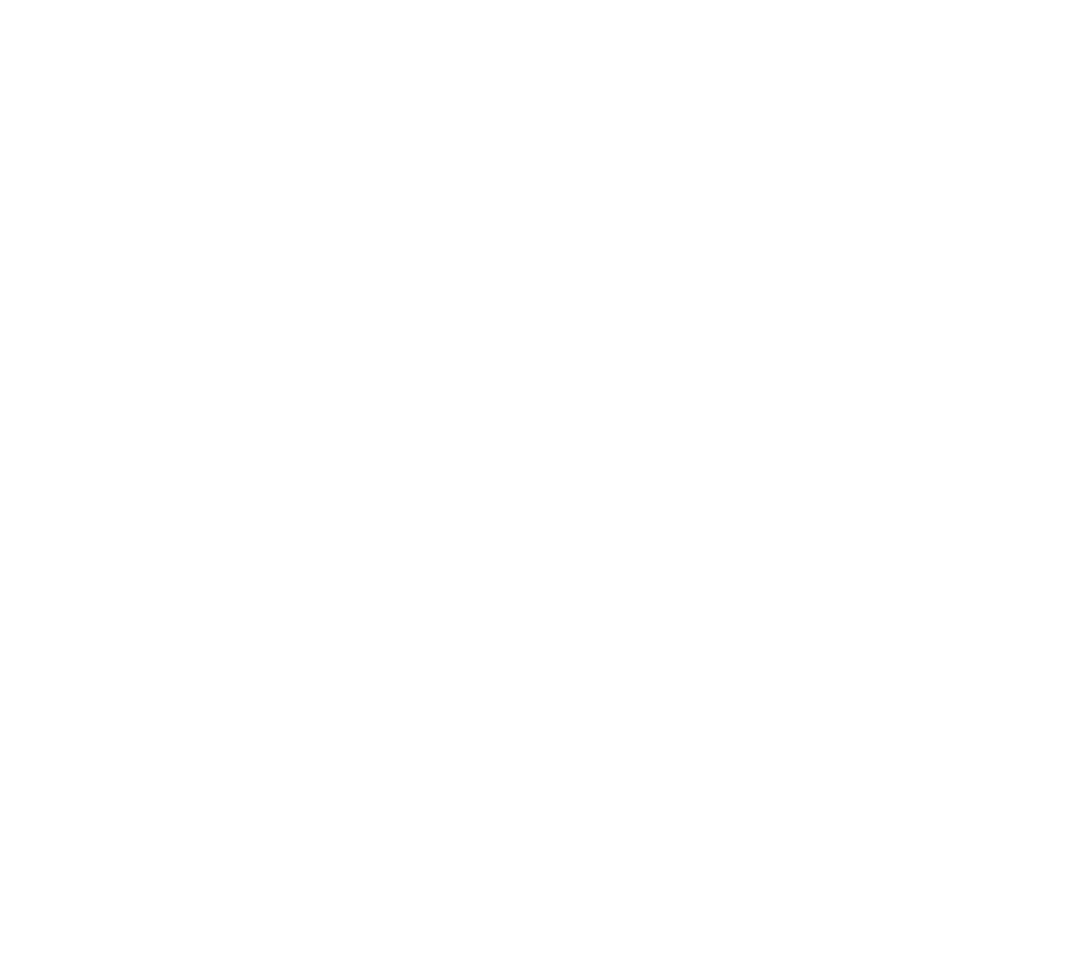
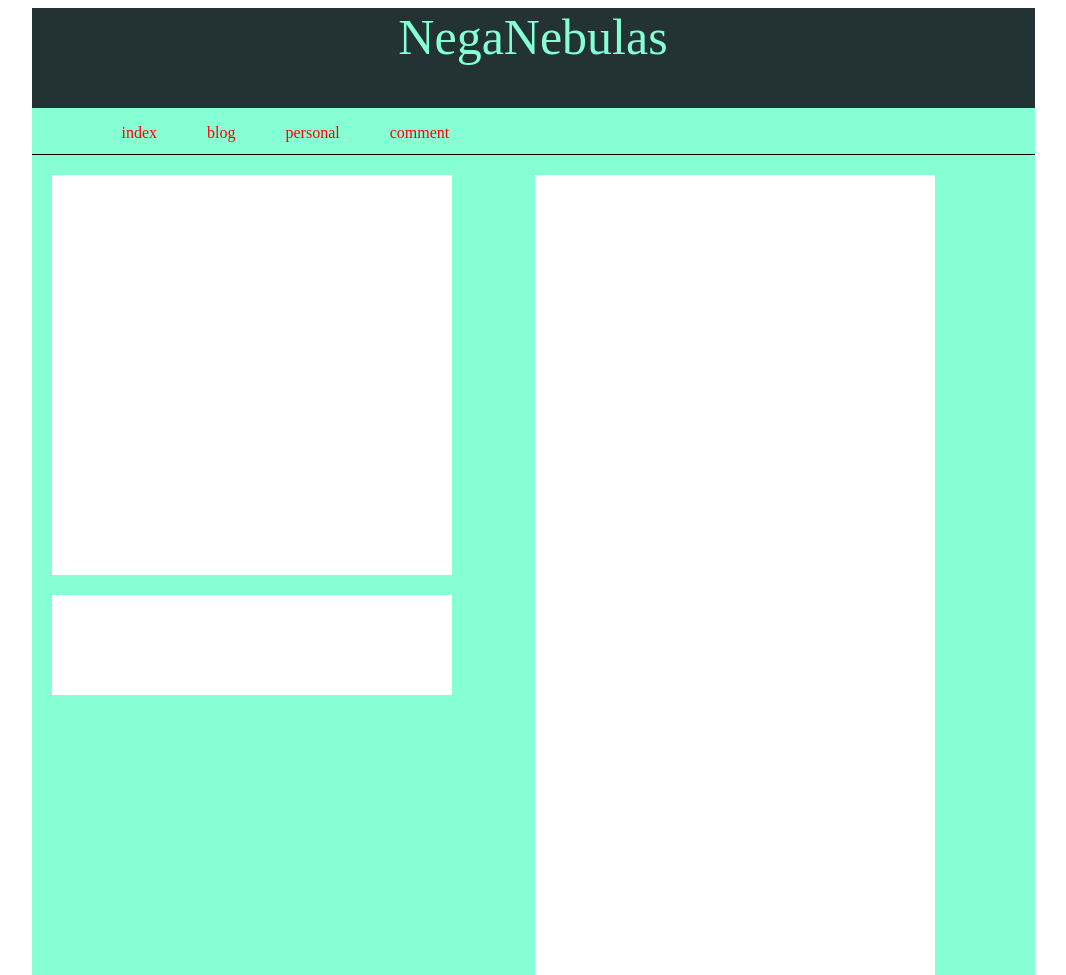
Before and after one commit to EndlessParadox/NegaNebulas, a plain HTML site: page Index.html in a window 1280 px wide. Shown: the whole page, without its empty margins (107-1173 px from the left). Before the commit the page ends 800 px from the top, so only its background shows below. Drawn offline with Linux system fonts and the light colour scheme.

Commit message:
basic layout of index.

```diff
--- a/Index.html
+++ b/Index.html
@@ -2,9 +2,32 @@
 <html>
 <head>
 <meta charset="UTF-8">
-<title>Insert title here</title>
+<title>Test</title>
 </head>
+<link rel="stylesheet" href="index.css" type="text/css"/>
 <body>
-
+	<div id="container">
+		<div id="title">
+			NegaNebulas
+		</div>
+		<div id="menu">
+			<ul>
+				<li><a>index</a></li>
+				<li><a>blog</a></li>
+				<li><a>personal</a></li>
+				<li><a>comment</a></li>
+			</ul>
+		</div>
+		<div id="content">
+			<div id="content-left">
+				<div id="content-lefttop">
+				</div>
+				<div id="content-leftbottom">
+				</div>
+			</div>
+			<div id="content-right">
+			</div>
+		</div>
+	</div>
 </body>
 </html>
--- /dev/null
+++ b/index.css
@@ -0,0 +1,70 @@
+@CHARSET "UTF-8";
+#container{
+	width:1003px;
+	margin:0 auto;
+	background:#85FFD3
+}
+
+#title{
+	height:100px;
+	background:#233333;
+	font-size: 50px;
+	color:#85FFD3;
+	text-align:center;
+}
+
+#menu{
+	height:30px;
+	border-bottom-color:#000000;
+	border-bottom-style: solid;
+	border-bottom-width: 1px;
+}
+
+#menu ul{
+	list-style-type:none;
+}
+
+#menu li{
+	float:left;
+	text-align:center;
+	margin-left:50px;
+}
+
+#menu a{
+	color:red;
+}
+
+#menu a:hover{
+	color:blue;
+}
+
+#content{
+	margin-top:20px;
+	height: 800px;
+}
+
+#content-left{
+	margin-left:20px;
+	float:left;
+}
+
+#content-right{
+	width:400px;
+	height:1000px;
+	background:#FFFFFF;
+	margin-right:100px;
+	float:right;
+}
+
+#content-lefttop{
+	height:400px;
+	width:400px;
+	background:#FFFFFF;
+}
+
+#content-leftbottom{
+	height:100px;
+	width:400px;
+	background:#FFFFFF;
+	margin-top:20px;
+}
```
